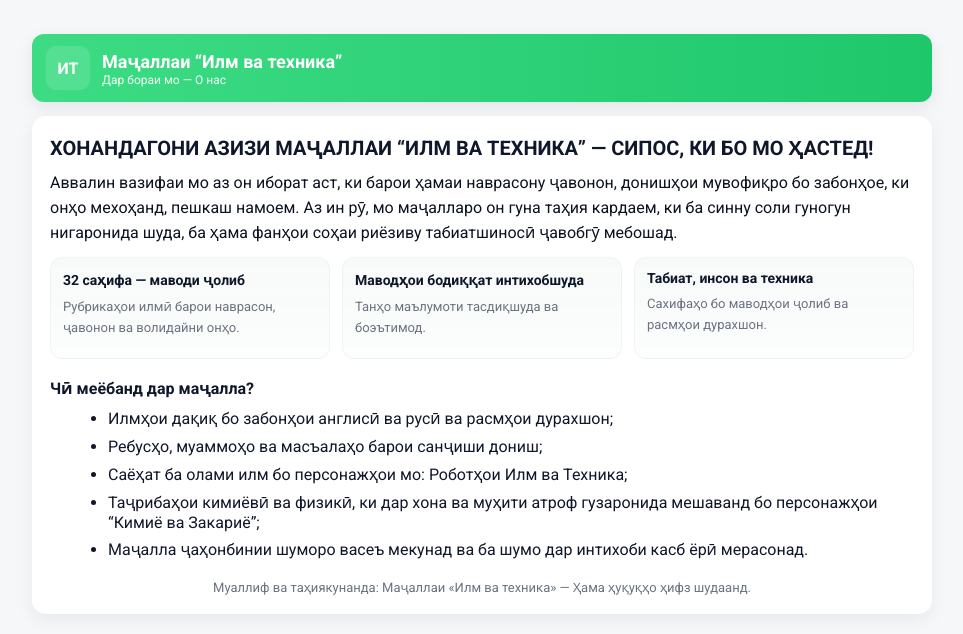
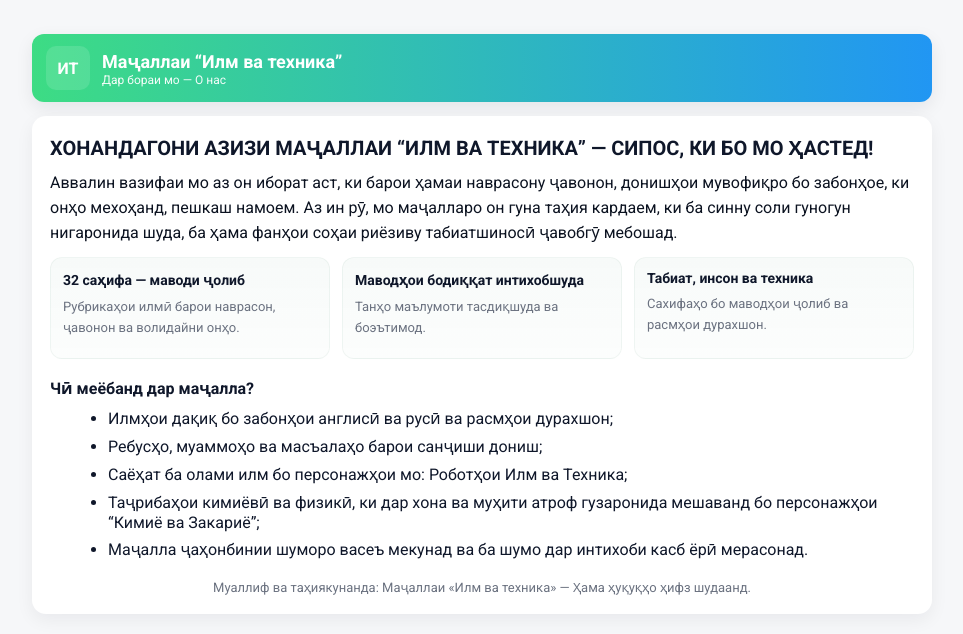
Before and after one commit to meetmeonlinefree/science_and_technology, a plain HTML site: page index.html in a window 1280 px wide. Shown: the whole page, without its empty margins (158-1121 px from the left). Drawn offline with Linux system fonts and the light colour scheme.

Commit message:
Update index.html

```diff
--- a/index.html
+++ b/index.html
@@ -19,7 +19,7 @@
     .app{max-width:900px;margin:18px auto;padding:16px;}
 
     /* Top app bar */
-    .topbar{display:flex;align-items:center;gap:12px;padding:12px 14px;background:linear-gradient(90deg,var(--primary),#1fc76b);border-radius:12px;color:#fff;box-shadow:0 6px 18px rgba(16,24,40,0.08);}
+    .topbar{display:flex;align-items:center;gap:12px;padding:12px 14px;background:linear-gradient(90deg,var(--primary),#2196F3);border-radius:12px;color:#fff;box-shadow:0 6px 18px rgba(16,24,40,0.08);}
     .icon{width:44px;height:44px;border-radius:10px;background:rgba(255,255,255,0.12);display:flex;align-items:center;justify-content:center;font-weight:700}
     .title{font-size:18px;font-weight:600}
     .subtitle{font-size:12px;opacity:0.95}
```
